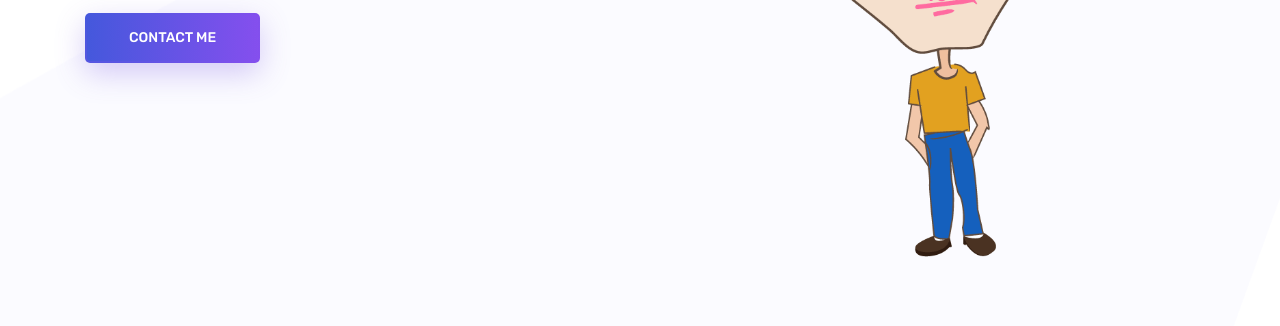
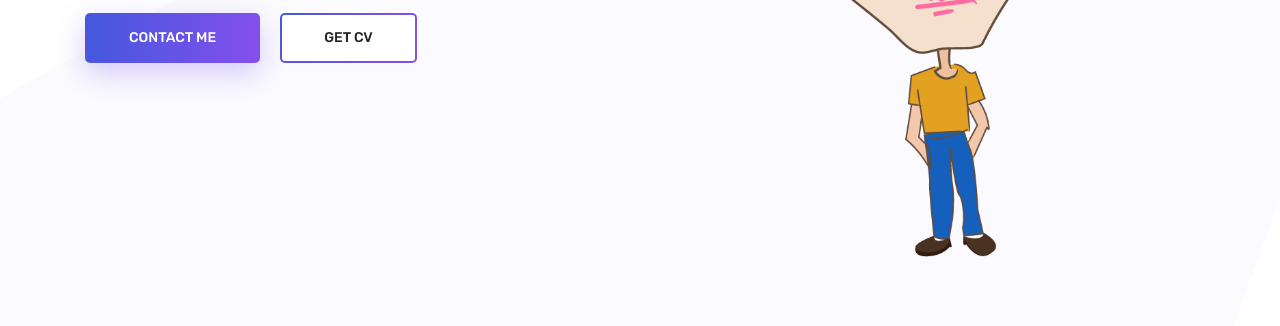
Before and after one commit to amydev-me/amydev, a plain HTML site: page index.html in a window 1280 px wide. Shown: the part 474-800 px from the top of the page. Drawn offline with Linux system fonts and the light colour scheme.

Commit message:
Update index.html

```diff
--- a/index.html
+++ b/index.html
@@ -73,7 +73,7 @@
 							<p>Back End Developer / Front End Developer</p>
 							<div class="d-flex align-items-center">
 								<a class="primary_btn" href="#contact"><span>Contact me</span></a>
-								<!-- <a class="primary_btn tr-bg" href="#"><span>Get CV</span></a> -->
+								<a class="primary_btn tr-bg" href="img/resume.pdf"><span>Get CV</span></a>
 							</div>
 						</div>
 					</div>
```
